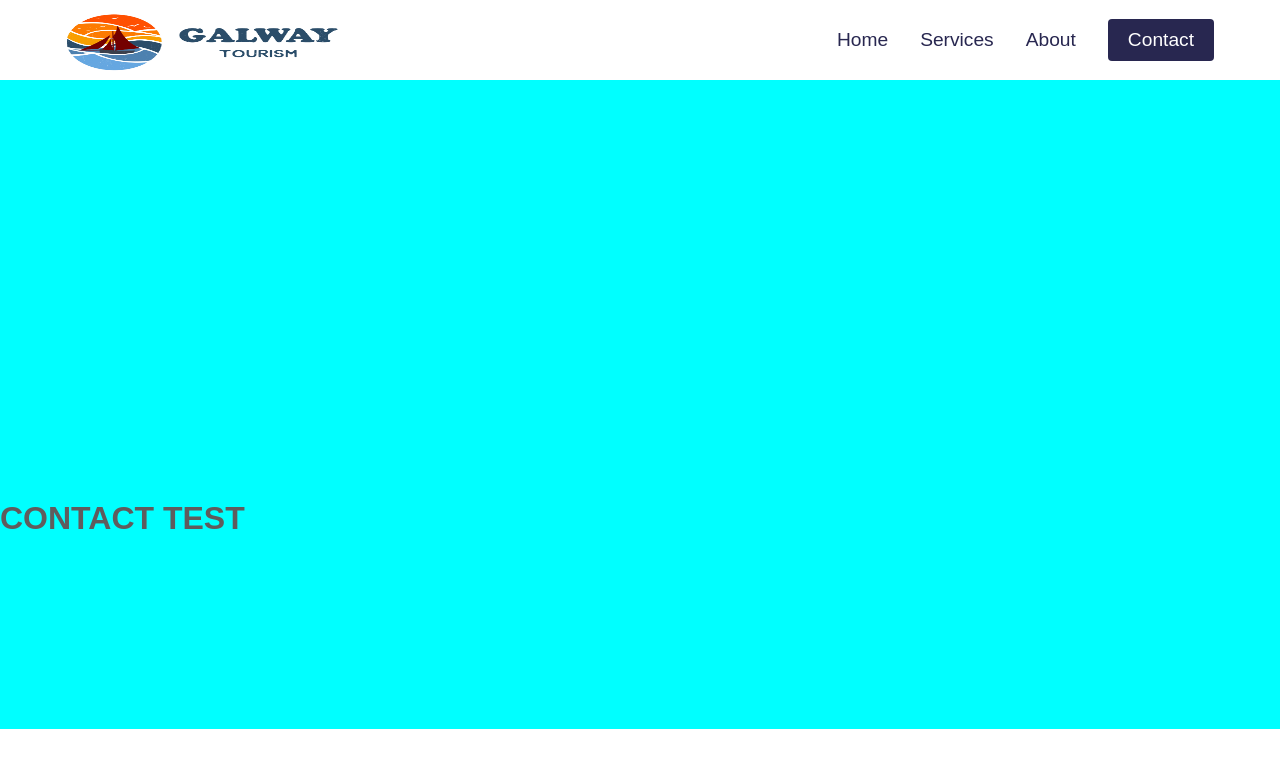
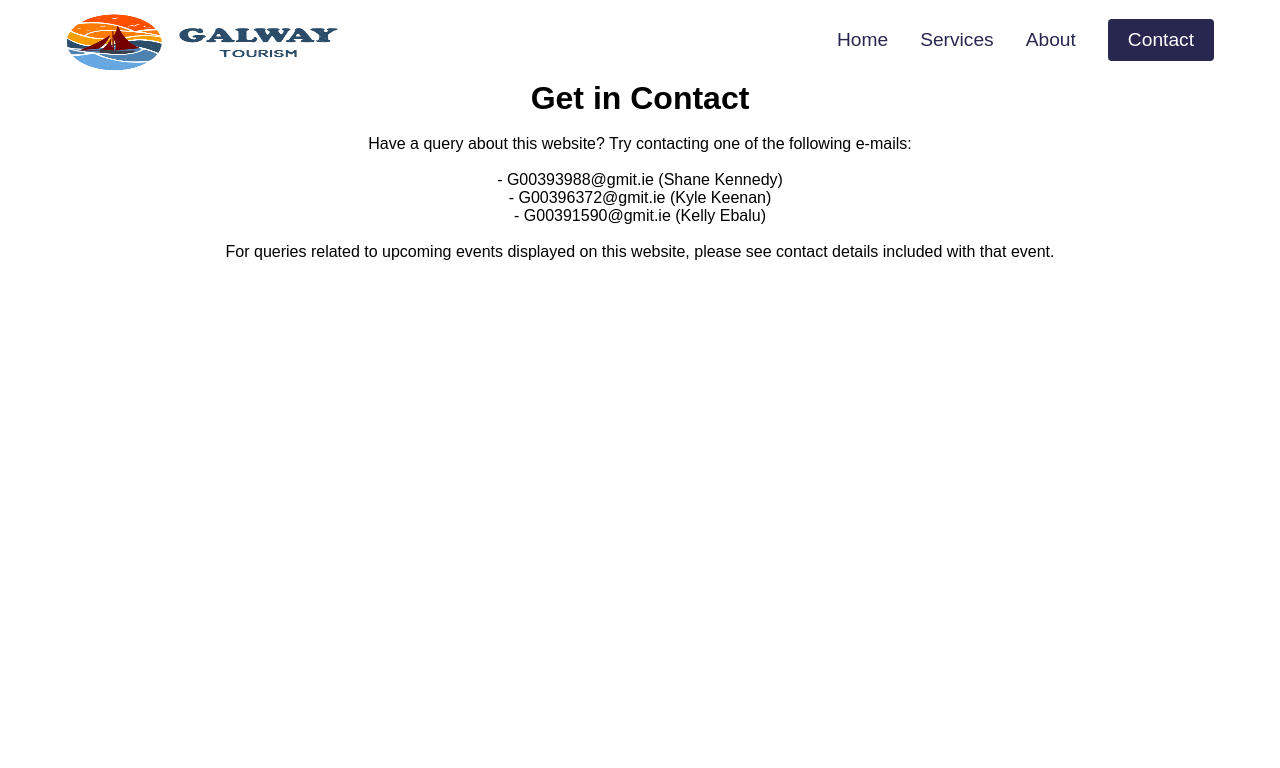
Before and after one commit to KyleKeenanGMIT/ProjectManagement, a plain HTML site: page Tourism in Galway/contact.html in a window 1280 px wide. Drawn offline with Linux system fonts and the light colour scheme.

Commit message:
Added details for Contact section

```diff
--- a/Tourism in Galway/contact.html
+++ b/Tourism in Galway/contact.html
@@ -41,38 +41,15 @@
 
         <li class="navbar__btn">
           <a href="contact.html" class="button">Contact</a>
-
-
-        </li>
-
-      </ul>
-
-
-
-
-    </div>
+  </div >
   </nav>
-
-
-  <div class="hero" id="home">
-    <div class="hero__container">
-
-    </div>
-  </div>
-
-
-  <div class="main" >
-    <div class="main__container">
-      </div>
-      <div class="main__content">
-        <h1>contact test</h1>
-
-
-
-      </div>
-    </div>
-  </div >
-
+  <center><h1>Get in Contact</h1></center>
+  <br>
+  <center><p>Have a query about this website? Try contacting one of the following e-mails:<br><br> - G00393988@gmit.ie (Shane Kennedy) <br>
+                                                                                               - G00396372@gmit.ie (Kyle Keenan) <br>
+                                                                                               - G00391590@gmit.ie (Kelly Ebalu)</p></center>
+    <br>
+  <center><p>For queries related to upcoming events displayed on this website, please see contact details included with that event. </p></center>
 
 </body>
 
```
